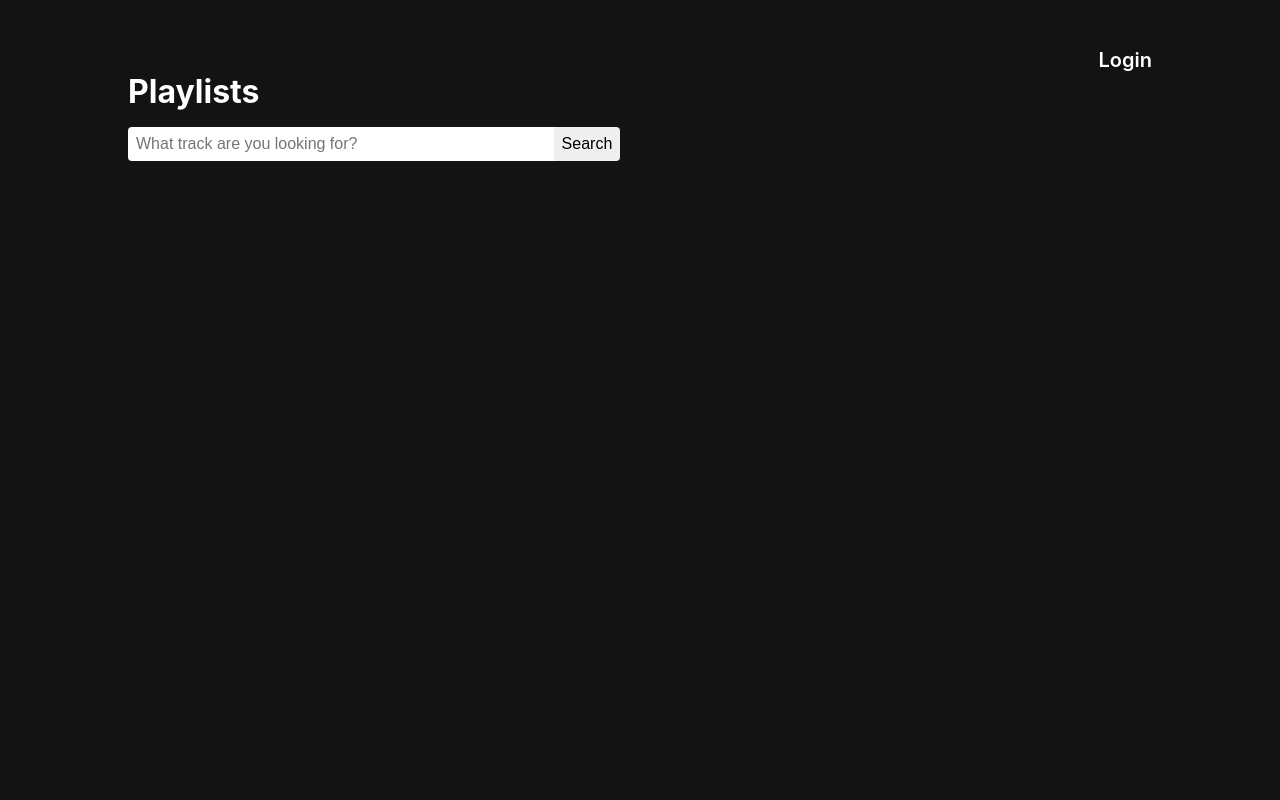
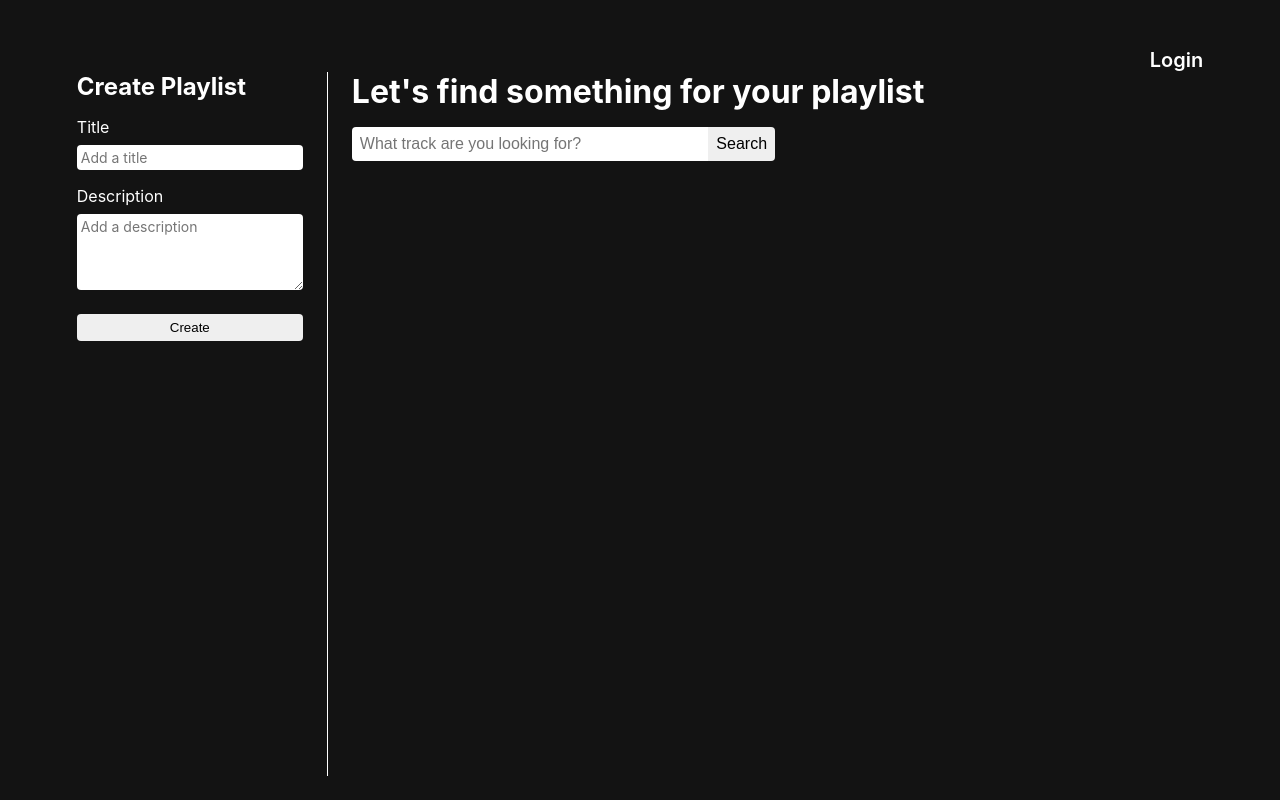
Before and after one commit to ekaiqbalv/generasi-gigih-homework, a React (Create React App) app: page /create-playlist in a window 1280 px wide. Built offline with nearby package versions, Linux system fonts and the light colour scheme.

Commit message:
Add feature to create a playlist, break down component, and adjust style

```diff
--- a/src/App.css
+++ b/src/App.css
@@ -1,9 +1,10 @@
 .app {
   min-height: 100vh;
+  display: flex;
+  justify-content: center;
 }
 .page-container {
-  width: 80%;
-  margin: auto;
+  width: 88%;
   padding: 48px 0;
 }
 .section-title {
--- /dev/null
+++ b/src/components/CreatePlaylist/index.js
@@ -0,0 +1,41 @@
+import "./style.css";
+
+const CreatePlaylist = ({
+  handleInputCreatePlaylist,
+  handleSubmitFormCreatePlaylist,
+}) => {
+  return (
+    <div className="create-playlist">
+      <h2 className="create-playlist-title">Create Playlist</h2>
+      <form onSubmit={handleSubmitFormCreatePlaylist}>
+        <div className="create-playlist-input-group">
+          <label htmlFor="title">Title</label>
+          <input
+            type="text"
+            id="title"
+            name="title"
+            minLength="10"
+            onChange={handleInputCreatePlaylist}
+            placeholder="Add a title"
+            required
+          />
+        </div>
+        <div className="create-playlist-input-group">
+          <label htmlFor="description">Description</label>
+          <textarea
+            id="description"
+            name="description"
+            minLength="20"
+            rows="4"
+            onChange={handleInputCreatePlaylist}
+            placeholder="Add a description"
+            required
+          />
+        </div>
+        <button type="submit">Create</button>
+      </form>
+    </div>
+  );
+};
+
+export default CreatePlaylist;
--- /dev/null
+++ b/src/components/CreatePlaylist/style.css
@@ -0,0 +1,32 @@
+.create-playlist {
+  margin-right: 24px;
+}
+.create-playlist-title {
+  margin: 0;
+  margin-bottom: 16px;
+}
+.create-playlist-input-group {
+  display: flex;
+  flex-direction: column;
+  margin-bottom: 16px;
+}
+.create-playlist-input-group input,
+.create-playlist-input-group textarea {
+  width: inherit;
+  padding: 4px 4px;
+  margin-top: 8px;
+  font-family: inherit;
+  font-size: 14px;
+  border: none;
+  border-radius: 4px;
+  outline: none;
+}
+.create-playlist button {
+  width: 100%;
+  padding: 6px;
+  margin-top: 8px;
+  font-weight: 500;
+  border: none;
+  border-radius: 4px;
+  cursor: pointer;
+}
--- /dev/null
+++ b/src/components/SearchBar/index.js
@@ -0,0 +1,18 @@
+import "./style.css";
+
+const SearchBar = ({ handleInputSearch, handleSearch }) => {
+  return (
+    <form onSubmit={handleSearch}>
+      <input
+        className="search-input"
+        placeholder="What track are you looking for?"
+        onChange={handleInputSearch}
+      />
+      <button className="search-button" type="submit">
+        Search
+      </button>
+    </form>
+  );
+};
+
+export default SearchBar;
--- /dev/null
+++ b/src/components/SearchBar/style.css
@@ -0,0 +1,17 @@
+.search-input {
+  width: 40%;
+  font-size: 16px;
+  border: none;
+  border-radius: 4px 0 0 4px;
+  outline: none;
+  margin-top: 16px;
+  padding: 8px;
+}
+.search-button {
+  font-size: 16px;
+  font-weight: 500;
+  border: none;
+  border-radius: 0 4px 4px 0;
+  cursor: pointer;
+  padding: 8px;
+}
--- a/src/pages/home/index.js
+++ b/src/pages/home/index.js
@@ -3,14 +3,21 @@ import queryString from "query-string";
 import axios from "axios";
 import { API_BASE_URL } from "../../constants/spotify";
 import Navbar from "../../components/Navbar";
+import SearchBar from "../../components/SearchBar";
+import CreatePlaylist from "../../components/CreatePlaylist";
 import TrackCard from "../../components/TrackCard";
 import "./style.css";
 
 const Home = () => {
   const [token, setToken] = useState("");
+  const [user, setUser] = useState({});
   const [searchQuery, setSearchQuery] = useState("");
   const [tracks, setTracks] = useState([]);
   const [selectedTrackUri, setSelectedTrackUri] = useState([]);
+  const [formCreatePlaylist, setFormCreatePlaylist] = useState({
+    title: "",
+    description: "",
+  });
 
   useEffect(() => {
     if (window.location.hash) {
@@ -20,22 +27,94 @@ const Home = () => {
     }
   }, []);
 
-  const handleSearch = (query) => {
-    if (query) {
+  useEffect(() => {
+    if (token) {
+      axios
+        .get(`${API_BASE_URL}/me`, {
+          headers: {
+            Authorization: "Bearer " + token,
+          },
+        })
+        .then((response) => setUser(response.data))
+        .catch((error) => {
+          if (error.response.status === 400 || error.response.status === 401) {
+            alert(
+              "There is something wrong, make sure you have been logged in!"
+            );
+          }
+        });
+    }
+  }, [token]);
+
+  const handleInputCreatePlaylist = (e) => {
+    const { name, value } = e.target;
+    setFormCreatePlaylist({ ...formCreatePlaylist, [name]: value });
+  };
+
+  const handleSubmitFormCreatePlaylist = async (e) => {
+    e.preventDefault();
+    try {
+      const responseCreatePlaylist = await axios.post(
+        `${API_BASE_URL}/users/${user.id}/playlists`,
+        {
+          name: formCreatePlaylist.title,
+          public: false,
+          description: formCreatePlaylist.description,
+        },
+        {
+          headers: {
+            Authorization: "Bearer " + token,
+          },
+        }
+      );
+      if (selectedTrackUri.length > 0) {
+        await axios.post(
+          `${API_BASE_URL}/playlists/${responseCreatePlaylist.data.id}/tracks`,
+          {
+            uris: selectedTrackUri,
+          },
+          {
+            headers: {
+              Authorization: "Bearer " + token,
+            },
+          }
+        );
+      }
+      setSelectedTrackUri([]);
+      alert("You have successfully created a new playlist!");
+      e.target.reset();
+    } catch (error) {
+      if (error.response.status === 400 || error.response.status === 401) {
+        alert("There is something wrong, make sure you have been logged in!");
+      }
+    }
+  };
+
+  const handleInputSearch = (e) => {
+    setSearchQuery(e.target.value);
+  };
+
+  const handleSearch = (e) => {
+    e.preventDefault();
+    if (searchQuery) {
       axios
         .get(`${API_BASE_URL}/search`, {
           headers: {
             Authorization: "Bearer " + token,
           },
           params: {
-            q: query,
+            q: searchQuery,
             type: "track",
             limit: 12,
           },
         })
         .then((response) => setTracks(response.data.tracks.items))
         .catch((error) => {
-          if (error.response.status === 401) alert("You should log in first!");
+          if (error.response.status === 400 || error.response.status === 401) {
+            alert(
+              "There is something wrong, make sure you have been logged in!"
+            );
+          }
         });
     }
   };
@@ -53,19 +132,24 @@ const Home = () => {
   return (
     <div className="page-container">
       <Navbar isLoggedIn={token ? true : false} />
-      <h1 className="section-title">Playlists</h1>
-      <input
-        className="search-input"
-        placeholder="What track are you looking for?"
-        onChange={(e) => setSearchQuery(e.target.value)}
+      <div className="split-content">
+        <div className="split-content-child-1">
+          <CreatePlaylist
+            handleInputCreatePlaylist={handleInputCreatePlaylist}
+            handleSubmitFormCreatePlaylist={handleSubmitFormCreatePlaylist}
           />
-      <button
-        className="search-button"
-        onClick={() => handleSearch(searchQuery)}
-      >
-        Search
-      </button>
-      <h2 className="sub-section-title">{tracks.length > 0 && "Results"}</h2>
+        </div>
+        <div className="split-content-child-2">
+          <h1 className="section-title">
+            Let's find something for your playlist
+          </h1>
+          <SearchBar
+            handleInputSearch={handleInputSearch}
+            handleSearch={handleSearch}
+          />
+          <h2 className="sub-section-title">
+            {tracks.length > 0 && "Results"}
+          </h2>
           <div className="playlist-container">
             {tracks.length > 0 &&
               tracks.map((track) => (
@@ -80,6 +164,8 @@ const Home = () => {
               ))}
           </div>
         </div>
+      </div>
+    </div>
   );
 };
 
--- a/src/pages/home/style.css
+++ b/src/pages/home/style.css
@@ -1,22 +1,19 @@
-.search-input {
-  width: 40%;
-  font-size: 16px;
-  border: none;
-  border-radius: 4px 0 0 4px;
-  outline: none;
-  margin-top: 16px;
-  padding: 8px;
-}
-.search-button {
-  font-size: 16px;
-  font-weight: 500;
-  border: none;
-  border-radius: 0 4px 4px 0;
-  cursor: pointer;
-  padding: 8px;
-}
 .playlist-container {
   display: grid;
   grid-template-columns: repeat(auto-fill, minmax(224px, 1fr));
   gap: 24px;
 }
+.split-content {
+  display: flex;
+  width: 100%;
+  min-height: 100%;
+}
+.split-content-child-1 {
+  width: 25%;
+  color: white;
+  border-right: 1px solid white;
+}
+.split-content-child-2 {
+  width: 100%;
+  margin-left: 24px;
+}
```
Lines whose indentation alone changed are shown as unchanged.
